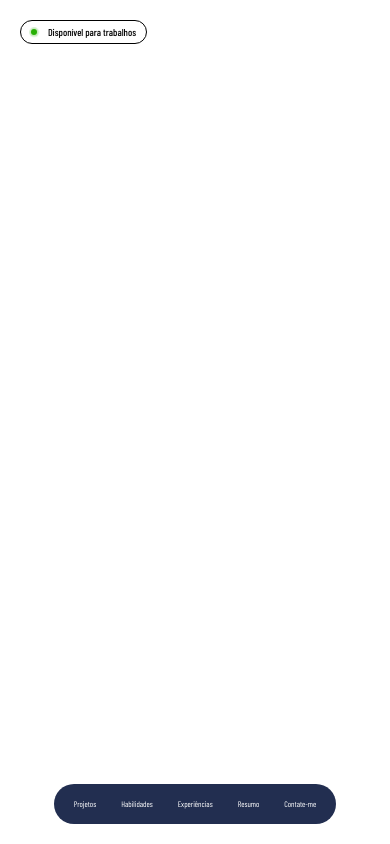
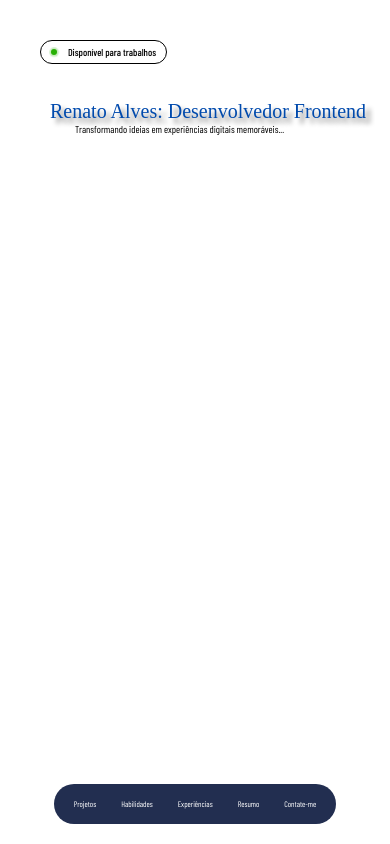
Before and after one commit to rena02to/portifolio, a Next.js app: page / in a window 390 px wide. Built offline with nearby package versions, Linux system fonts and the light colour scheme; a web font is replaced by a local one.

Commit message:
Adicionando texto princiapal a seção inical

```diff
--- a/src/components/start.tsx
+++ b/src/components/start.tsx
@@ -7,6 +7,10 @@ export default function Start(){
                 <span/>
                 <p>Disponível para trabalhos</p>
             </div>
+            <div className={style.text}>
+                <h1>Renato Alves: Desenvolvedor Frontend</h1>
+                <p>Transformando ideias em experiências digitais memoráveis...</p>
+            </div>
         </section>
     );
 }
--- a/src/styles/mixins-and-variables.scss
+++ b/src/styles/mixins-and-variables.scss
@@ -7,6 +7,7 @@ $backgound-geral: white;
 $button-navbar-color: rgb(119, 175, 156);
 $navbar-color: rgb(34, 46, 80);
 $color-icon-open: rgb(39, 175, 5);
+$renatoalves-color: rgb(0, 74, 173);
 
 @mixin align-flex($direction){
     display: flex;
--- a/src/styles/start.module.scss
+++ b/src/styles/start.module.scss
@@ -14,8 +14,6 @@
         padding: 5px 10px;
         @media (max-width: 600px){
             width: 105px;
-            top: 20px;
-            left: 20px;
         }
         p{
             font-size: 14px;
@@ -42,6 +40,54 @@
             }
         }
     }
+    .text{
+        position: absolute;
+        left: 100px;
+        top: 150px;
+        @media (max-width: 600px){
+            left: 75px;
+            top: 100px;
+        }
+        @media (max-width: 400px){
+            left: 50px;
+        }
+        h1{
+            font-family: $font-italiano-cursiva;
+            font-size: 65px;
+            margin: 0;
+            padding: 0;
+            font-weight: 500;
+            color: $renatoalves-color;
+            text-shadow: 5px 5px 5px gray;
+            @media (max-width: 1000px){
+                font-size: 50px;
+            }
+            @media (max-width: 700px){
+                font-size: 40px;
+            }
+            @media (max-width: 600px){
+                font-size: 20px;
+            }
+        }
+        p{
+            font-family: $font-barlow;
+            font-size: 25px;
+            margin: 0;
+            margin-left: 100px;
+            font-weight: 400;
+            @media (max-width: 1000px){
+                font-size: 20px;
+            }
+            @media (max-width: 700px){
+                margin-left: 50px;
+                font-size: 15px;
+            }
+            @media (max-width: 600px){
+                font-size: 10px;
+                margin-left: 25px;
+            }
+        }
+    }
 }
 
 @keyframes pulse{
```
